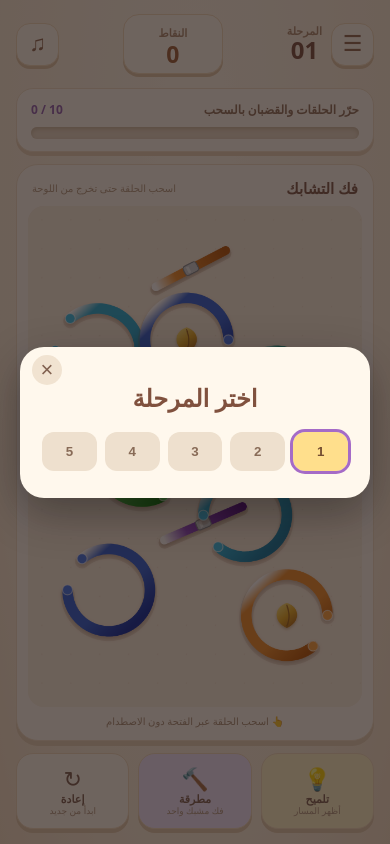
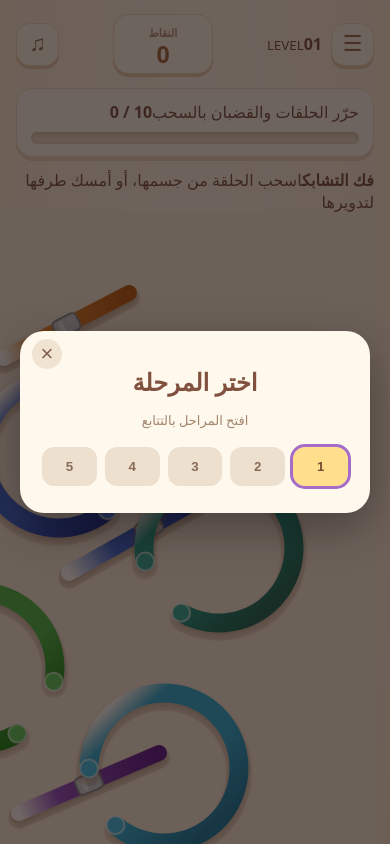
Before and after one commit to akrem30599-ux/Ring-iQ, a plain HTML site: page index.html in a window 390 px wide. Both pictures are taken after a click on the button "قائمة المراحل". Shown: the top 844 px of the page. Drawn offline with Linux system fonts and the light colour scheme.

Commit message:
Refresh Ring-iQ mobile game interface

```diff
--- a/index.html
+++ b/index.html
@@ -1,34 +1,44 @@
 <!doctype html>
 <html lang="ar" dir="rtl">
 <head>
-<meta charset="utf-8"><meta name="viewport" content="width=device-width,initial-scale=1,maximum-scale=1,user-scalable=no"><meta name="theme-color" content="#faecd9">
-<title>Ring-iQ | فك التشابك</title><link rel="stylesheet" href="style.css">
+  <meta charset="utf-8">
+  <meta name="viewport" content="width=device-width,initial-scale=1,maximum-scale=1,user-scalable=no,viewport-fit=cover">
+  <meta name="theme-color" content="#f7e9d6">
+  <meta name="description" content="Ring-iQ — لعبة فك تشابك الحلقات بالسحب والمهارة">
+  <title>Ring-iQ | فك التشابك</title>
+  <link rel="stylesheet" href="style.css">
 </head>
 <body>
 <main class="app">
   <header class="topbar">
-    <button class="icon-btn" id="levelsBtn" aria-label="المراحل">☰</button>
-    <div class="level-name"><small>المرحلة</small><strong id="levelLabel">1</strong></div>
+    <button class="icon-btn" id="levelsBtn" aria-label="قائمة المراحل">☰</button>
+    <div class="level"><small>LEVEL</small><strong id="levelLabel">01</strong></div>
     <div class="score"><small>النقاط</small><strong id="score">0</strong></div>
     <button class="icon-btn" id="soundBtn" aria-label="الصوت">♫</button>
   </header>
   <section class="progress-panel">
-    <div class="progress-copy"><span id="goalText">حرّر الحلقات واسحبها عبر الفتحات</span><b id="goalCount">0 / 3</b></div>
+    <div class="progress-line"><span id="goalText">اسحب القطع المتشابكة حتى تتحرر</span><b id="goalCount" dir="ltr">0 / 0</b></div>
     <div class="progress-track"><div id="progressFill"></div></div>
   </section>
-  <section class="game-wrap">
-    <div class="board-caption"><b>فك التشابك</b><span>اسحب الحلقة حتى تخرج من اللوحة</span></div>
-    <canvas id="game" width="600" height="900" aria-label="لوحة لعبة فك تشابك الحلقات"></canvas>
-    <div class="drag-tip" id="dragTip">👆 اسحب الحلقة عبر الفتحة دون الاصطدام</div>
+  <section class="board-shell">
+    <div class="board-heading"><b>فك التشابك</b><span id="boardHint">اسحب الحلقة من جسمها، أو أمسك طرفها لتدويرها</span></div>
+    <canvas id="game" aria-label="لوحة فك تشابك الحلقات"></canvas>
+    <div class="feedback" id="feedback" aria-live="polite">حرّك الحلقة عبر الفتحة دون أن تصطدم بالقطع الأخرى</div>
   </section>
-  <section class="tools">
-    <button class="tool hint" id="hintBtn"><span>💡</span><b>تلميح</b><small>أظهر المسار</small></button>
-    <button class="tool hammer" id="hammerBtn"><span>🔨</span><b>مطرقة</b><small>فك مشبك واحد</small></button>
-    <button class="tool restart" id="restartBtn"><span>↻</span><b>إعادة</b><small>ابدأ من جديد</small></button>
+  <section class="tools" aria-label="أدوات اللعبة">
+    <button class="tool" id="hintBtn"><span class="tool-icon">💡</span><span class="tool-name">تلميح</span><small>اعرض القطعة المناسبة</small></button>
+    <button class="tool" id="hammerBtn"><span class="tool-icon">🔨</span><span class="tool-name">مطرقة</span><small>فك مشبكاً واحداً</small><i id="hammerCount">2</i></button>
+    <button class="tool" id="restartBtn"><span class="tool-icon">↻</span><span class="tool-name">إعادة</span><small>أعد ترتيب المرحلة</small></button>
   </section>
+  <footer>RING-IQ <span>•</span> فكّها بذكاء</footer>
 </main>
-<div id="toast" class="toast"></div>
-<div id="modal" class="modal hidden"><div class="modal-card"><button id="closeModal" class="close">×</button><div class="modal-icon" id="modalIcon">🎉</div><h2 id="modalTitle">أحسنت!</h2><p id="modalText">تم تحرير جميع الحلقات.</p><button id="modalAction" class="primary">المرحلة التالية</button></div></div>
-<div id="levelsModal" class="modal hidden"><div class="modal-card"><button id="closeLevels" class="close">×</button><h2>اختر المرحلة</h2><div id="levelGrid" class="level-grid"></div></div></div>
+<div class="toast" id="toast" role="status"></div>
+<div class="modal hidden" id="modal" role="dialog" aria-modal="true">
+  <div class="modal-card"><div class="modal-art" id="modalIcon">🏆</div><h2 id="modalTitle">أحسنت!</h2><p id="modalText">تم تحرير جميع القطع.</p><button class="primary" id="modalAction">المرحلة التالية</button></div>
+</div>
+<div class="modal hidden" id="levelsModal" role="dialog" aria-modal="true">
+  <div class="modal-card levels-card"><button class="close" id="closeLevels" aria-label="إغلاق">×</button><h2>اختر المرحلة</h2><p>افتح المراحل بالتتابع</p><div class="level-grid" id="levelGrid"></div></div>
+</div>
 <script src="game.js"></script>
-</body></html>
+</body>
+</html>
```
